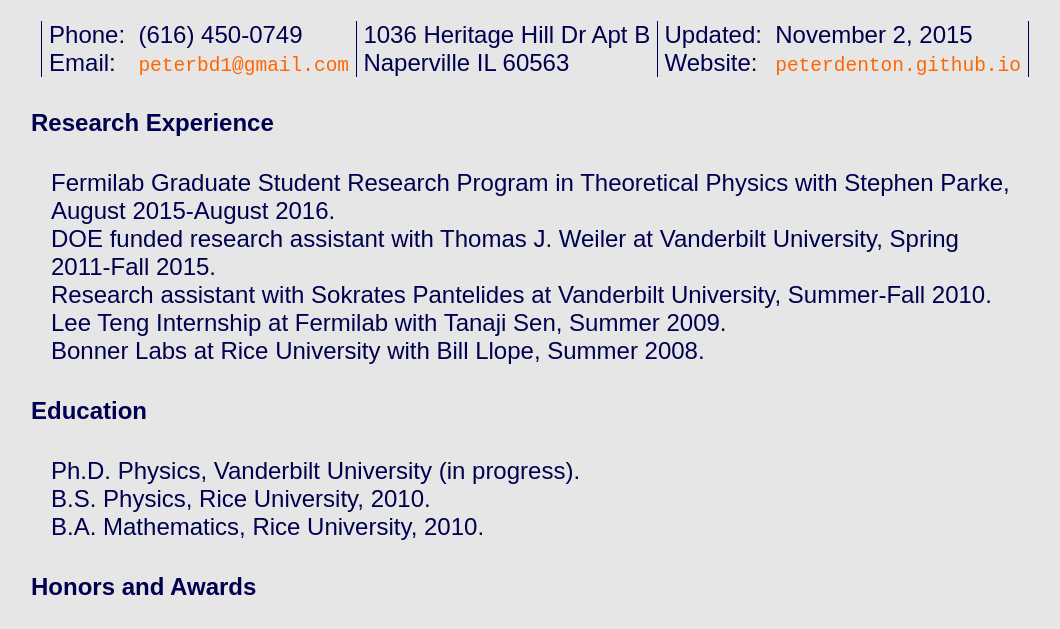
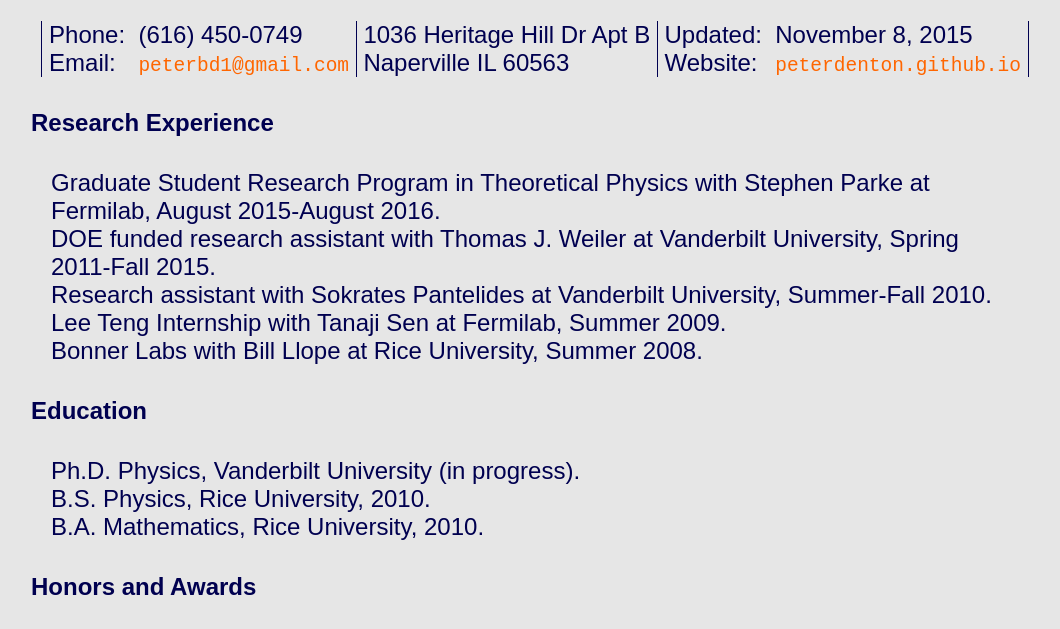
Before and after one commit to PeterDenton/CV, a plain HTML site: page CV.html in a window 1280 px wide. Shown: the part 101-730 px from the top of the page, without its empty margins (105-1165 px from the left). Drawn offline with Linux system fonts and the light colour scheme.

Commit message:
reordered research

```diff
--- a/CV.html
+++ b/CV.html
@@ -7,7 +7,7 @@
 <meta name="originator" content="TeX4ht (http://www.cse.ohio-state.edu/~gurari/TeX4ht/)">
 <!-- html,fn-in -->
 <meta name="src" content="CV.tex">
-<meta name="date" content="2015-11-02 23:48:00">
+<meta name="date" content="2015-11-08 09:30:00">
 <link rel="stylesheet" type="text/css" href="CV.css">
 </head><body
 >
@@ -27,7 +27,7 @@ class="td11">Phone:</td><td  style="white-space:nowrap; text-align:left;" id="TB
 class="td11">(616) 450-0749         </td><td  style="white-space:nowrap; text-align:left;" id="TBL-1-1-3"
 class="td11">1036 Heritage Hill Dr Apt B</td><td  style="white-space:nowrap; text-align:left;" id="TBL-1-1-4"
 class="td11">Updated:</td><td  style="white-space:nowrap; text-align:left;" id="TBL-1-1-5"
-class="td11">November 2, 2015          </td>
+class="td11">November 8, 2015          </td>
 </tr><tr
  style="vertical-align:baseline;" id="TBL-1-2-"><td  style="white-space:nowrap; text-align:left;" id="TBL-1-2-1"
 class="td11">Email: </td><td  style="white-space:nowrap; text-align:left;" id="TBL-1-2-2"
@@ -43,16 +43,16 @@ class="cmtt-10">peterdenton.github.io</span></a></td></tr></table>
 <h4 class="likesubsectionHead"><a
  id="x1-1000"></a>Research Experience</h4>
    <ul class="itemize0">
-   <li class="itemize">Fermilab  Graduate  Student  Research  Program  in  Theoretical  Physics  with  Stephen  Parke,  August
+   <li class="itemize">Graduate Student Research Program in Theoretical Physics with Stephen Parke at Fermilab, August
    2015-August 2016.
    </li>
    <li class="itemize">DOE funded research assistant with Thomas J.&#x00A0;Weiler at Vanderbilt University, Spring 2011-Fall 2015.
    </li>
    <li class="itemize">Research assistant with Sokrates Pantelides at Vanderbilt University, Summer-Fall 2010.
    </li>
-   <li class="itemize">Lee Teng Internship at Fermilab with Tanaji Sen, Summer 2009.
+   <li class="itemize">Lee Teng Internship with Tanaji Sen at Fermilab, Summer 2009.
    </li>
-   <li class="itemize">Bonner Labs at Rice University with Bill Llope, Summer 2008. </li></ul>
+   <li class="itemize">Bonner Labs with Bill Llope at Rice University, Summer 2008. </li></ul>
 <!--l. 48--><p class="noindent" >
 <h4 class="likesubsectionHead"><a
  id="x1-2000"></a>Education</h4>
```
Also changed, not shown: 2 other files.
